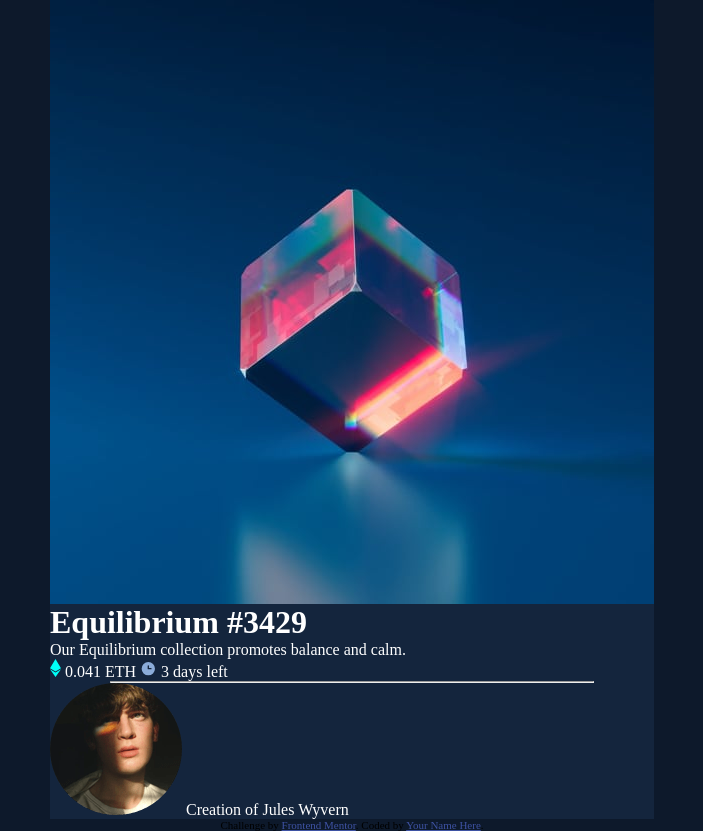
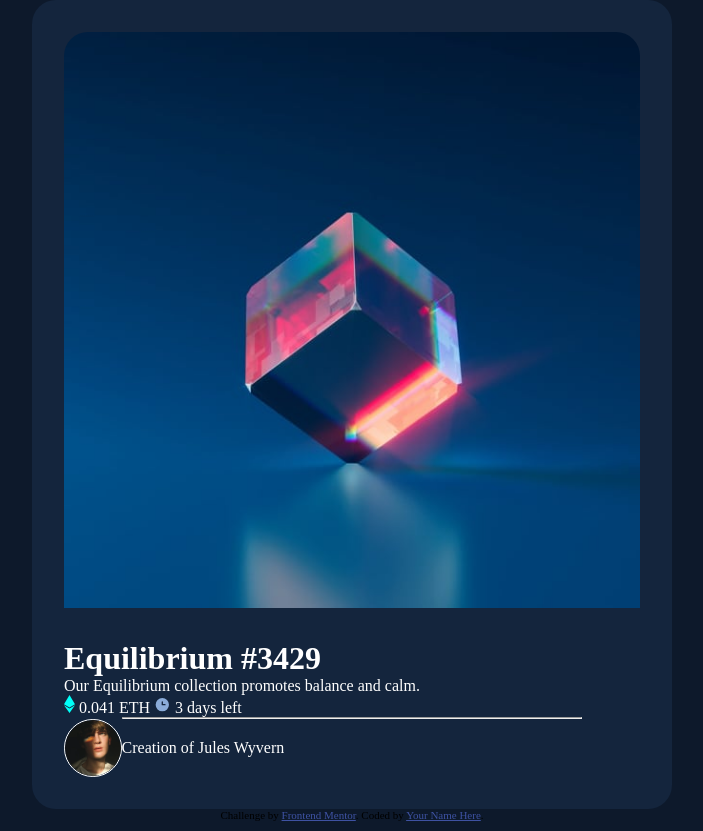
Before and after one commit to RobertSoare9/NFTCard, a plain HTML site: page index.html in a window 1280 px wide. Shown: the whole page, without its empty margins (288-991 px from the left). Drawn offline with Linux system fonts and the light colour scheme.

Commit message:
some changes
nothing special

```diff
--- a/index.html
+++ b/index.html
@@ -15,9 +15,9 @@
   </style>
 </head>
 <body>
-<main>
-  <div class="card">
-    <img src="images\image-equilibrium.jpg" alt="icon-ethereum">
+
+  <main>
+    <img src="images\image-equilibrium.jpg" class="pic" alt="icon-ethereum">
     <div class="text">
   <h1>Equilibrium #3429</h1>
 
@@ -30,12 +30,12 @@
   <hr>
     </div>
     <div class="creator">
-      <img src="images\image-avatar.png" alt="creator-avatar">
+      <img src="images\image-avatar.png" class="creatorimg" alt="creator-avatar">
   Creation of Jules Wyvern
     </div>
   </div>
-  </div>
-</main>
+  </main>
+
 <footer>
   <div class="attribution">
     Challenge by <a href="https://www.frontendmentor.io?ref=challenge" target="_blank">Frontend Mentor</a>.
--- a/styles.css
+++ b/styles.css
@@ -6,17 +6,23 @@
     margin: 0;
     padding: 0;
 }
+
 body{
     background-color: hsl(217, 54%, 11%);
     display: flex;
     flex-direction: column;
     justify-content: center;
     align-items: center;
+    min-height: 100vh;
 }
-.card{
+main{
     background-color: hsl(216, 50%, 16%);
     display: flex;
     flex-direction: column;
+    border-radius: 1.5rem;
+    padding: 2rem;
+    width: 50%;
+    height: 50%;
 }
 .text{
     color: hsl(0, 0%, 100%);
@@ -30,7 +36,21 @@ hr{
     color: hsl(215, 32%, 27%);
 
 }
-@media screen and (max-width:768px) {
+.creator{
+    display: flex;
+    justify-content: flex-start;
+    align-items: center;
+}
+.creatorimg{
+    width:10%;
+    border: 1px solid white;
+    border-radius: 50%;
+}
+.pic{
+    border-radius: 1.5rem;
+    padding-bottom: 2rem;
+}
+@media screen and (max-width:450px) {
 
 .card{
     width: 80%;
```
